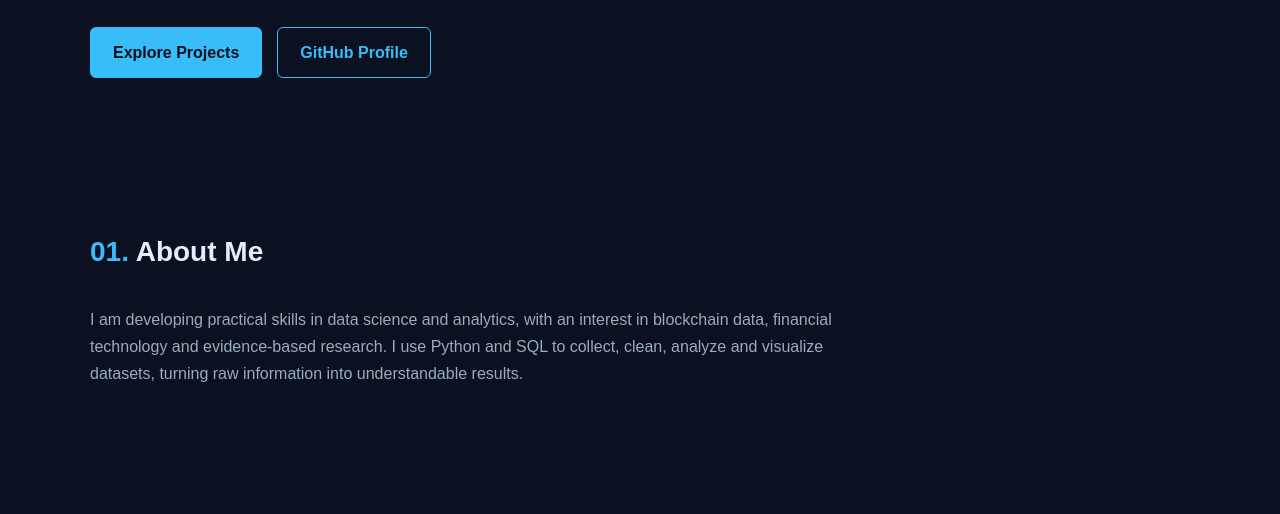
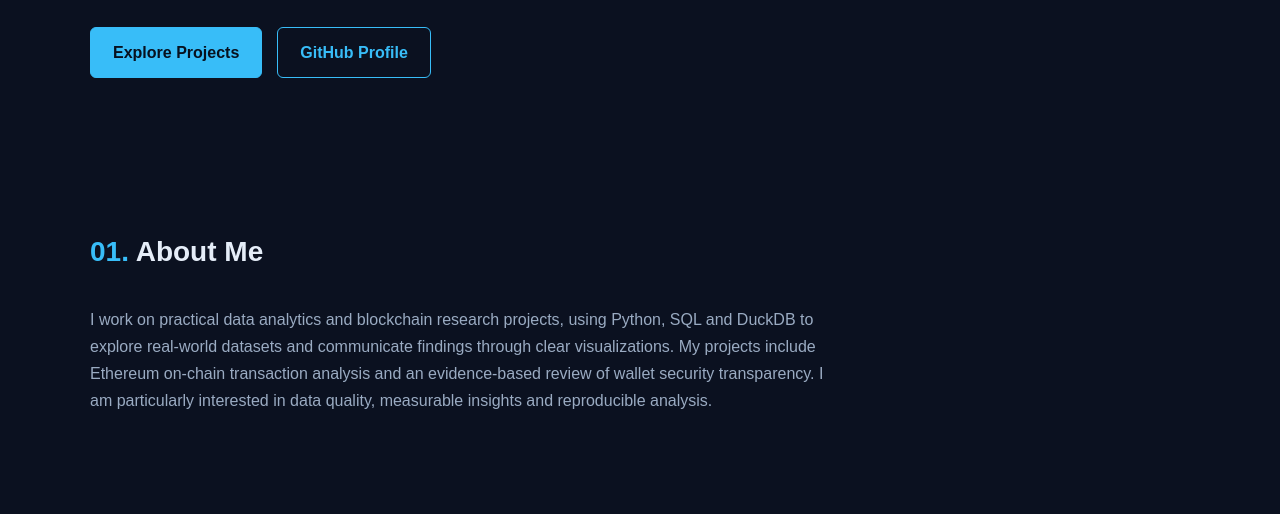
Before and after one commit to jkisfahani/jkisfahani.github.io, a plain HTML site: page index.html in a window 1280 px wide. Shown: the part 439-953 px from the top of the page. Drawn offline with Linux system fonts and the light colour scheme.

Commit message:
Strengthen portfolio About Me section

```diff
--- a/index.html
+++ b/index.html
@@ -279,12 +279,14 @@
       <h2 class="section-title"><span>01.</span> About Me</h2>
 
       <p class="about-text">
-        I am developing practical skills in data science and analytics,
-        with an interest in blockchain data, financial technology
-        and evidence-based research.
+        I work on practical data analytics and blockchain research
+        projects, using Python, SQL and DuckDB to explore real-world
+        datasets and communicate findings through clear visualizations.
 
-        I use Python and SQL to collect, clean, analyze and visualize
-        datasets, turning raw information into understandable results.
+        My projects include Ethereum on-chain transaction analysis
+        and an evidence-based review of wallet security transparency.
+        I am particularly interested in data quality, measurable
+        insights and reproducible analysis.
       </p>
     </div>
   </section>
```
